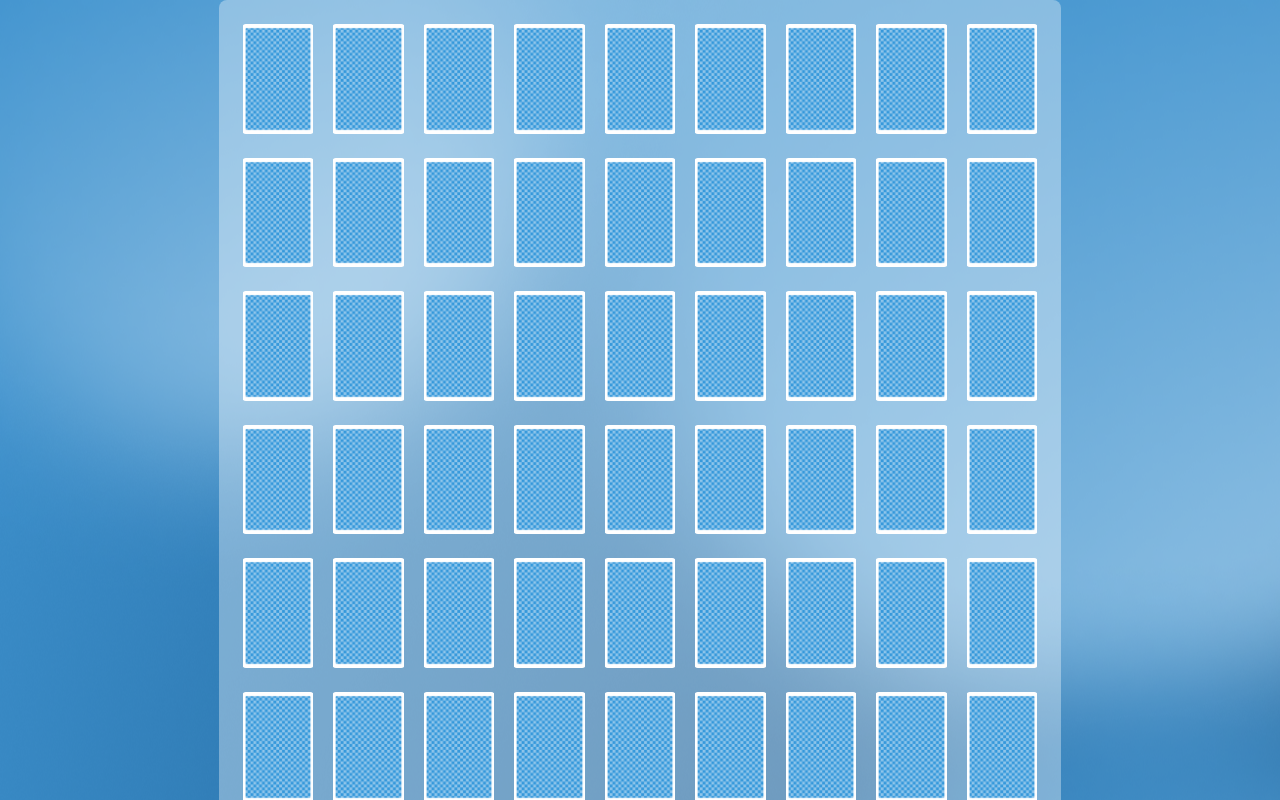
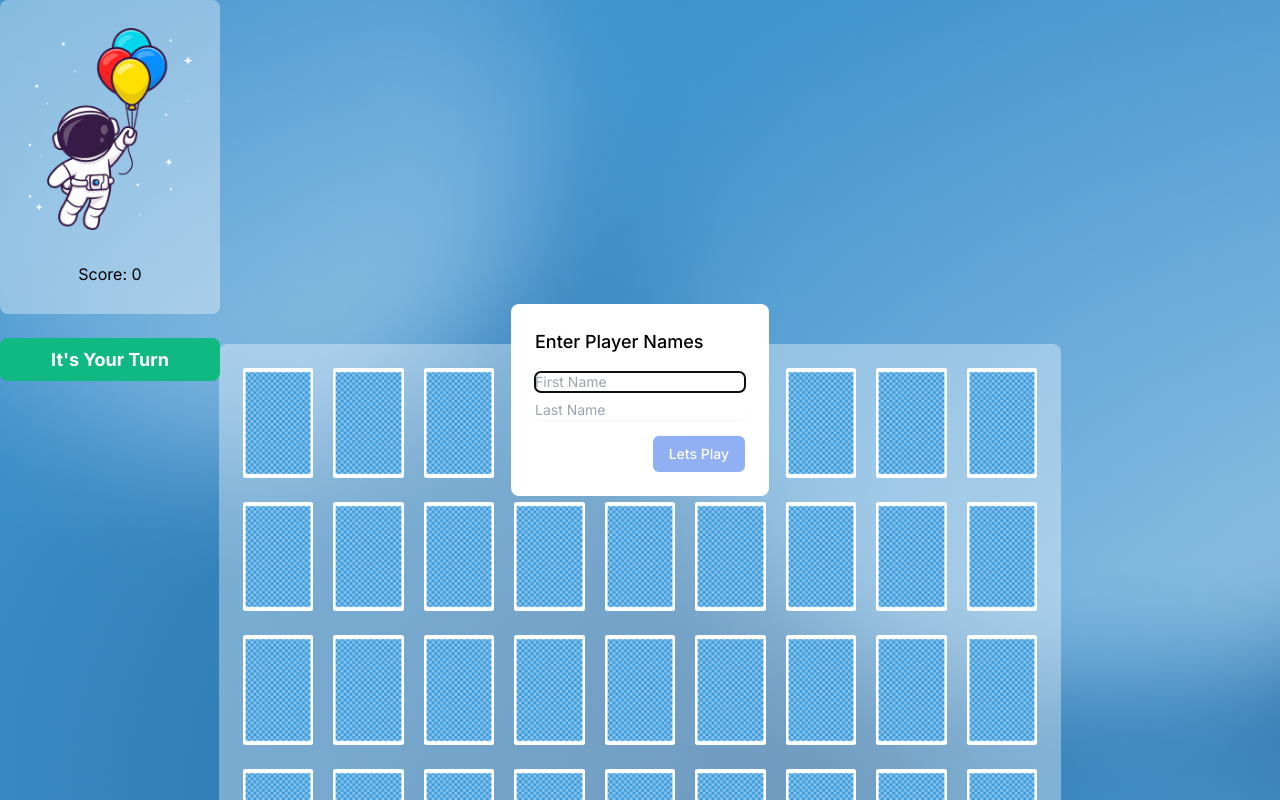
Before and after one commit to keithzano/memory-card-game, a Next.js app: page / in a window 1280 px wide. Shown: the top 800 px of the page. Built offline with nearby package versions, Linux system fonts and the light colour scheme.

Commit message:
Add Player names collection and PlayerComponent

```diff
--- a/src/app/components/Player.tsx
+++ /dev/null
@@ -1,7 +0,0 @@
-import Image from "next/image"
-
-export const Player = () =>{
-    return(
-        <div></div>
-    )
-}
--- /dev/null
+++ b/src/app/components/PlayerComponent.tsx
@@ -0,0 +1,15 @@
+import Image from "next/image"
+import { Player } from "../utils/Types"
+
+export const PlayerComponent = ({player, currentPlayer}:{player:Player; currentPlayer:Player}) =>{
+    return(
+        <div className=" max-w-[220px] max-h-[344px] flex flex-col items-stretch gap-6">
+        <div className=" flex flex-col justify-center items-center rounded-lg p-7 bg-white/35 gap-4 ">
+          <Image src='/images/player_1_avatar.png' width={180} height={144} alt="player 1 avator" />
+          <p>{player.name}</p>
+          <p>Score: {player.score}</p>
+        </div>
+          <button className={`bg-emerald-500 text-white rounded-lg text-lg font-bold leading-normal p-2 ${currentPlayer===player? `block`: 'hidden'} `}> It's Your Turn</button>
+        </div>
+    )
+}
--- a/src/app/components/PlayerNames.tsx
+++ b/src/app/components/PlayerNames.tsx
@@ -1,5 +1,62 @@
-export const PlayerNames:React.FC = ()=> {
-    return(
-        <></>
-    )
+import { Dialog } from "@headlessui/react";
+import { useState } from "react";
+import { Player } from "../utils/Types";
+
+interface PlayerNamesProps {
+  onSubmit: (player1Name: string, player2Name: string) => void;
 }
+
+export const PlayerNames: React.FC<PlayerNamesProps> = ({ onSubmit }) => {
+  const [isOpen, setIsOpen] = useState<boolean>(true);
+  const [player1Name, setPlayer1Name] = useState<string>("");
+  const [player2Name, setPlayer2Name] = useState<string>("");
+
+  const handleDeactivate = () => {
+    if (player1Name && player2Name) {
+      onSubmit(player1Name, player2Name);
+      setIsOpen(false);
+    }
+  };
+
+  return (
+    <Dialog
+      open={isOpen}
+      onClose={() => (false)}
+      className="fixed inset-0 z-50 overflow-y-auto"
+    >
+      <div className="flex items-center justify-center min-h-screen">
+        <Dialog.Panel className="bg-white rounded-lg p-6">
+          <Dialog.Title className="text-lg font-medium">Enter Player Names</Dialog.Title>
+          <div className="mt-4">
+            <input
+              type="text"
+              value={player1Name}
+              onChange={(e) => setPlayer1Name(e.target.value)}
+              placeholder="First Name"
+              className="block w-full border-gray-300 rounded-md shadow-sm focus:ring-blue-500 focus:border-blue-500 sm:text-sm"
+              required
+            />
+            <input
+              type="text"
+              value={player2Name}
+              onChange={(e) => setPlayer2Name(e.target.value)}
+              placeholder="Last Name"
+              className="block mt-2 w-full border-gray-300 rounded-md shadow-sm focus:ring-blue-500 focus:border-blue-500 sm:text-sm"
+              required
+            />
+          </div>
+          <div className="mt-4 flex justify-end">
+
+            <button
+              className={`ml-2 px-4 py-2 text-sm font-medium text-white bg-blue-600 rounded-md hover:bg-blue-700 ${!(player2Name && player2Name) && 'opacity-50 cursor-not-allowed'}`}
+              onClick={handleDeactivate}
+              disabled={!player1Name || !player2Name}
+            >
+              Lets Play
+            </button>
+          </div>
+        </Dialog.Panel>
+      </div>
+    </Dialog>
+  );
+};
--- a/src/app/page.tsx
+++ b/src/app/page.tsx
@@ -1,9 +1,31 @@
 'use client'
+import { useEffect, useState } from "react";
 import { Deck } from "./components/Deck";
+import { PlayerComponent } from "./components/PlayerComponent";
+import { Player } from "./utils/Types";
+import { PlayerNames } from "./components/PlayerNames";
 
 export default function Home() {
+  const [player1, setPlayer1] = useState<Player>({ name: '', score: 0 });
+  const [player2, setPlayer2] = useState<Player>({ name: '', score: 0 });
+  const [currentPlayer, setCurrentPlayer] = useState<Player>({ name: '', score: 0 });
+
+  const handlePlayerNames = (player1Name:string, player2Name:string) => {
+    setPlayer1({ ...player1, name: player1Name })
+    setPlayer2({ ...player2, name: player2Name })
+  }
+
+  useEffect(() => {
+    setCurrentPlayer(player1); // Set current player to player1 after player1 is updated
+  }, [player1]);
+  const switchPlayer = ()=>{
+    currentPlayer === player1? setCurrentPlayer(player2): setCurrentPlayer(player1)
+  }
+
   return (
     <main className=" max-w-[1440px] mx-auto max-h-[1024]  " style={{ backgroundImage: 'url(/images/Background.png)' }} >
+      <PlayerNames onSubmit={handlePlayerNames} />
+      <PlayerComponent player={player1} currentPlayer={currentPlayer} />
       <Deck/>
     </main>
   );
```
Also changed, not shown: package.json (+6 -5 lines), 1 other file (tests, documents, lock files or other folders).
